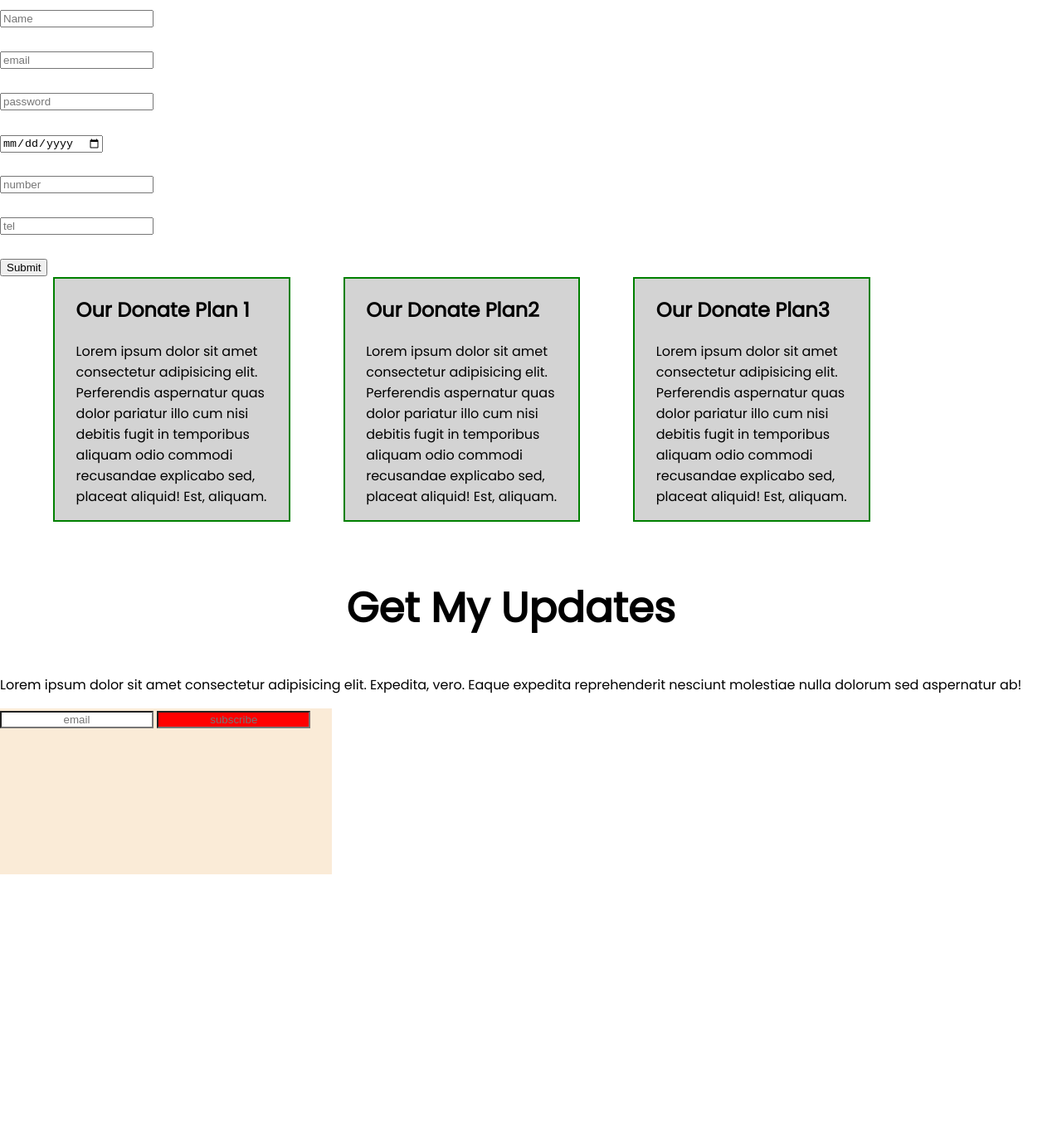
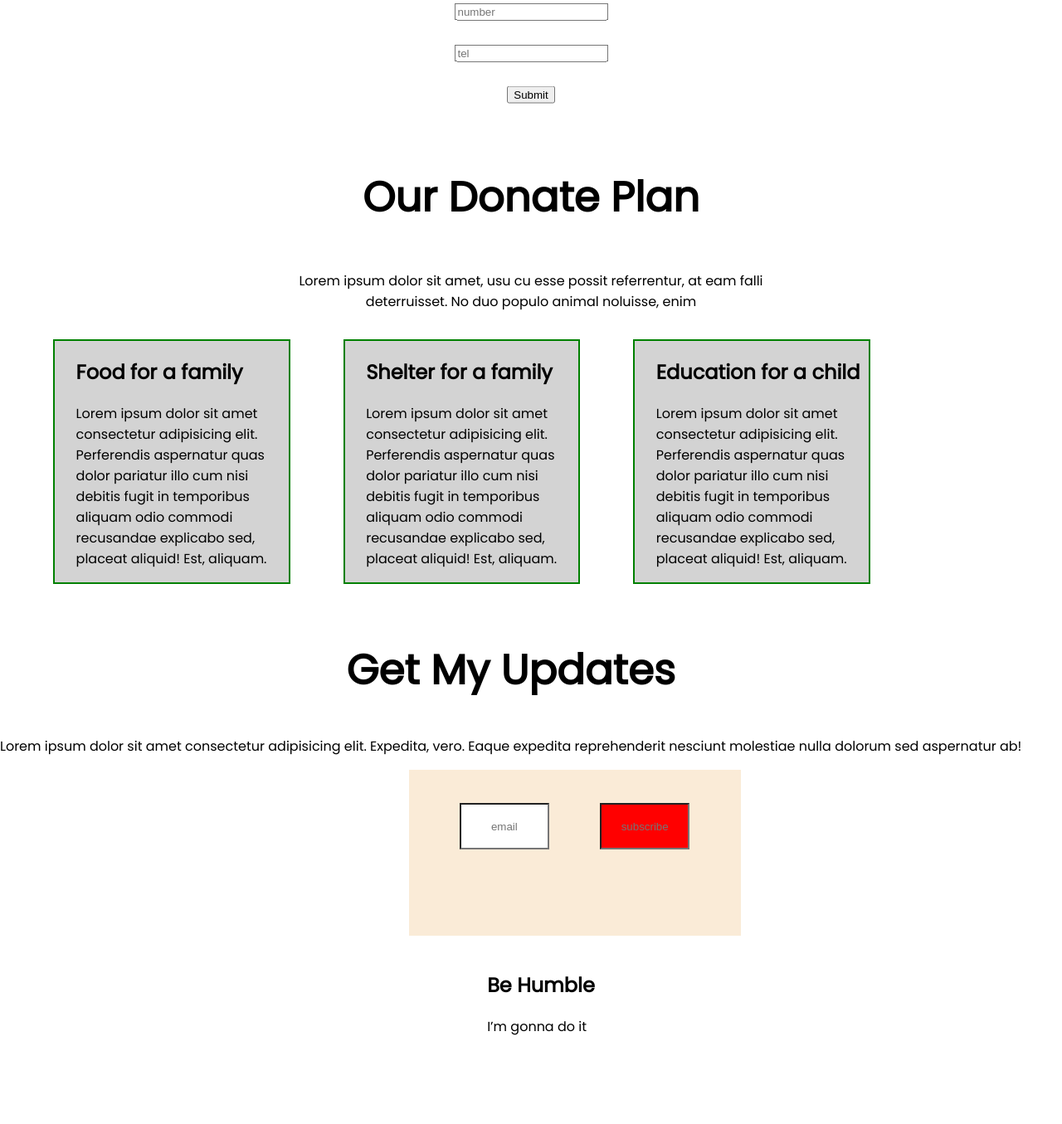
Before and after one commit to ataurrahmanatik/my-first-assignment, a plain HTML site: page index.html in a window 1280 px wide. Shown: the part 1616-2971 px from the top of the page at 83% size. Before the commit the page ends 2670 px from the top, so only its background shows below. Drawn offline with Linux system fonts and the light colour scheme.

Commit message:
assignment added

```diff
--- a/index.html
+++ b/index.html
@@ -29,20 +29,37 @@
             <h1 style="font-size:50px"> Donate Today</h1>
             <p>Lorem ipsum dolor sit amet consectetur adipisicing elit. Quibusdam, velit quas? Quo doloremque architecto
                 sunt! Sint adipisci aperiam delectus praesentium!</p>
+            <br>
+
+
+
+            <div class="a-box">
+                <div class="box-color">
+                    <h2>50TK</h2>
+                </div>
+                <div class="box-color">
+                    <h2>100TK</h2>
+                </div>
+                <div class="box-color">
+                    <h2>500Tk</h2>
+                </div>
+                <div class="box-color">
+                    <h2>1000Tk</h2>
+                </div>
+            </div>
+            <br>
+
             <input class="Amount-option" type="text" placeholder="Other Amount (Taka)">
             <br>
+
             <br>
             <a class="button-part" target="_blank" href="">Donate Now</a>
+            <br>
+            <br>
+            <br>
+
             <section class="second-section">
                 <div class="Donation-part">
-                    <h1 style="font-size:50px">Our Donate Plan </h1>
-                    <p>Lorem ipsum dolor sit amet, usu cu esse possit referrentur, at eam falli
-                        deterruisset. No duo populo animal noluisse, enim</p>
-                </div>
-            </section>
-        </div>
-    </section>
-    <section class="form">
                     <div>
                         <form>
                             <input type="text" placeholder="Name">
@@ -66,30 +83,44 @@
                             <button>Submit</button>
                         </form>
                     </div>
+                    <br>
+
+                    <h1 style="font-size:50px">Our Donate Plan </h1>
+                    <p>Lorem ipsum dolor sit amet, usu cu esse possit referrentur, at eam falli
+                        deterruisset. No duo populo animal noluisse, enim</p>
+
+
+
+                </div>
             </section>
+        </div>
+    </section>
+
+
     <section>
         <div>
             <div class="one">
-                <h1>Our Donate Plan 1</h1>
+                <h1>Food for a family</h1>
                 <p>Lorem ipsum dolor sit amet consectetur adipisicing elit. Perferendis aspernatur quas dolor pariatur
                     illo cum nisi debitis fugit in temporibus aliquam odio commodi recusandae explicabo sed, placeat
                     aliquid! Est, aliquam.</p>
             </div>
             <div class="one">
-                <h1>Our Donate Plan2 </h1>
+                <h1>Shelter for a family</h1>
                 <p>Lorem ipsum dolor sit amet consectetur adipisicing elit. Perferendis aspernatur quas dolor pariatur
                     illo cum nisi debitis fugit in temporibus aliquam odio commodi recusandae explicabo sed, placeat
                     aliquid! Est, aliquam.</p>
             </div>
             <div class="one">
-                <h1>Our Donate Plan3 </h1>
+                <h1>Education for a child</h1>
                 <p>Lorem ipsum dolor sit amet consectetur adipisicing elit. Perferendis aspernatur quas dolor pariatur
                     illo cum nisi debitis fugit in temporibus aliquam odio commodi recusandae explicabo sed, placeat
                     aliquid! Est, aliquam.</p>
             </div>
         </div>
     </section>
-    <section class="update-part">
+    <section>
+        <div class="update-part">
             <div class="update-part-1">
                 <h1 style="font-size:50px">Get My Updates</h1>
                 <p>Lorem ipsum dolor sit amet consectetur adipisicing elit. Expedita, vero. Eaque expedita reprehenderit
@@ -97,10 +128,20 @@
 
             </div>
             <div class="update-part-2">
-            <input type="email" placeholder="email" id="one">
-            <input type="text" placeholder="subscribe" id="two">
+                <input class="update-part-3" type="email" placeholder="email" id="one">
+                <input class="update-part-3" type="text" placeholder="subscribe" id="two">
+            </div>
         </div>
     </section>
+    <section class="footer">
+        <div>
+            <footer>
+                <h1>Be Humble</h1>
+                <p>I’m gonna do it</p>
+            </footer>
+        </div>
+    </section>
+
 </body>
 
 </html>
--- a/style.css
+++ b/style.css
@@ -33,7 +33,7 @@ body {
 
 .second-part {
     top: 50px;
-    height: 800px;
+    height: 1200px;
     background-color: solid white;
     position: relative;
 }
@@ -69,21 +69,42 @@ body {
 
 .update-part {
     background-color: white;
+    background-size: cover;
     float: left;
+    align-content: center;
+    background-position: center;
+
 }
 
 .update-part-1 {
     text-align: center;
+
+
+
 }
 
 .update-part-2 {
-    display: flexbox;
-    float: left;
+    display: flex;
+    justify-content: space-evenly;
+    align: center;
+
+
     width: 400px;
     height: 200px;
     background-color: antiquewhite;
-    margin: 3;
+    margin: 0;
+    margin-left: 40%;
+    margin-bottom: 20px;
 }
+
+.update-part-3 {
+    width: 100px;
+    height: 50px;
+    margin-top: 40px;
+}
+
+
+
 
 #one {
     background-color: white;
@@ -94,3 +115,28 @@ body {
     background-color: red;
     text-align: center;
 }
+
+.a-box {
+    display: flex;
+    justify-content: space-evenly;
+    margin: 1;
+    padding: 1;
+
+
+}
+
+.box-color {
+    background-color: aliceblue;
+    background-size: cover;
+}
+
+.footer {
+    display: flex;
+    justify-content: space-evenly;
+    background-color: solid black;
+    height: 200px;
+    width: 100%;
+    margin: 10px;
+    padding: 2px;
+
+}
```
Lines whose indentation alone changed are shown as unchanged.
